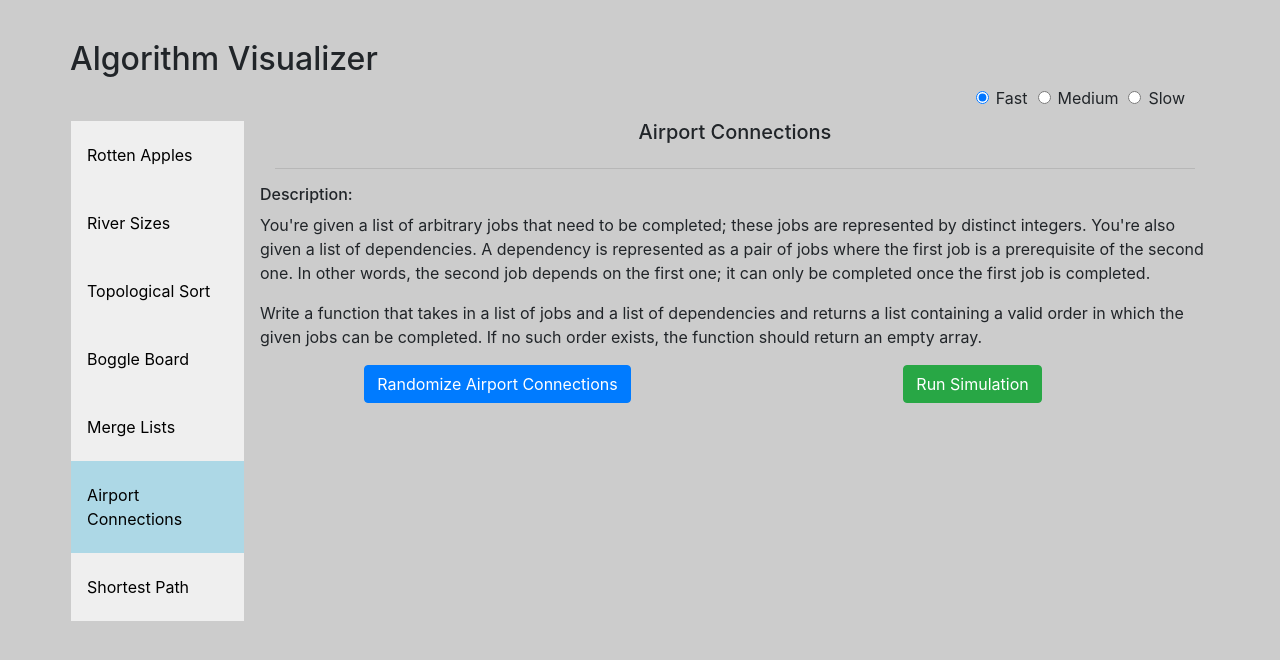
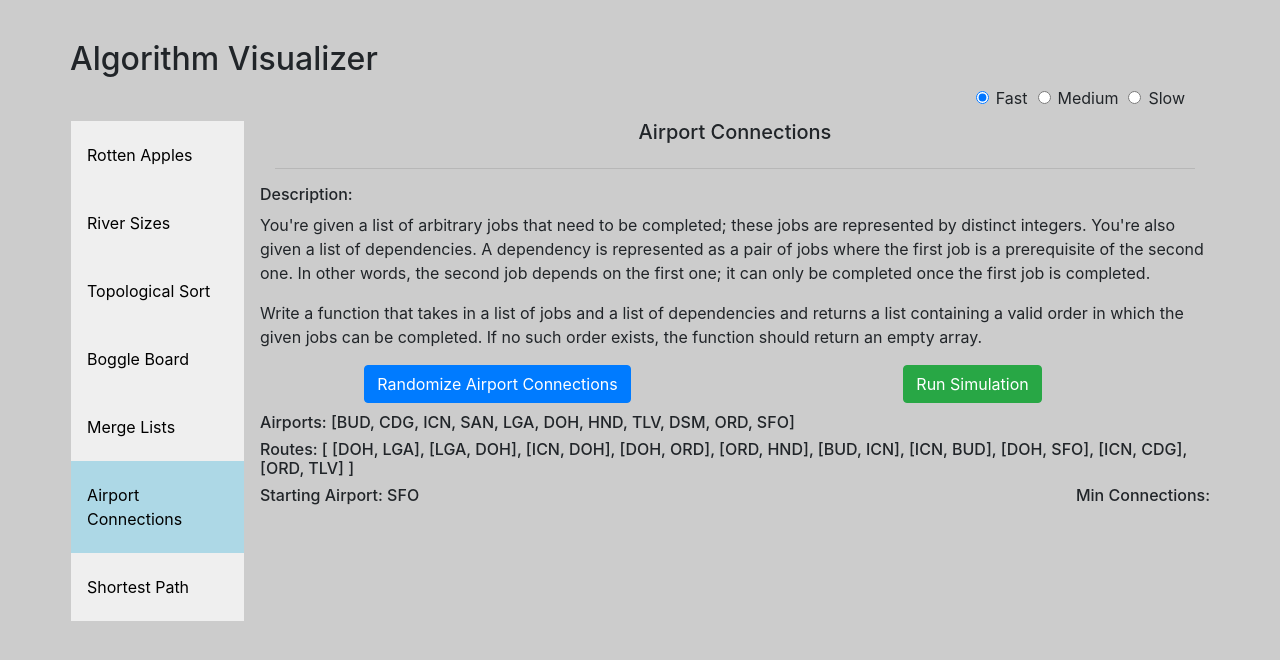
Before and after one commit to SpenserDavis/algoVisualizer, a React (Create React App) app: page /airports in a window 1280 px wide. Shown: the top 660 px of the page. Built offline with nearby package versions, Linux system fonts and the light colour scheme.

Commit message:
airport route randomization added

```diff
--- a/src/components/Algos/Airports/index.jsx
+++ b/src/components/Algos/Airports/index.jsx
@@ -3,6 +3,31 @@ import description from "../../../algoProblemDescriptions/topological";
 import AlgoHeader from "../../../components/AlgoHeader";
 import Buttons from "../../Buttons";
 import AirportConnGraph from "./AirportConnGraph";
+import { shuffle } from "../../../services/utilities";
+
+const allAirports = [
+  "BGI",
+  "CDG",
+  "DEL",
+  "DOH",
+  "DSM",
+  "EWR",
+  "EYW",
+  "HND",
+  "ICN",
+  "JFK",
+  "LGA",
+  "LHR",
+  "ORD",
+  "SAN",
+  "SFO",
+  "SIN",
+  "TLV",
+  "BUD",
+];
+
+const numRoutesLowerBound = 3;
+const numRoutesUpperBound = 12;
 
 class Airports extends React.Component {
   constructor(props) {
@@ -26,10 +51,51 @@ class Airports extends React.Component {
     this._isMounted = false;
   }
 
-  generateAirportConnections = () => {};
+  generateAirportConnections = () => {
+    const numAirports = Math.floor(
+      Math.random() * (numRoutesUpperBound - numRoutesLowerBound) +
+        numRoutesLowerBound
+    );
+    const numRoutes = Math.floor(
+      Math.random() * (numAirports - numRoutesLowerBound) + numRoutesLowerBound
+    );
+    const randomAirports = shuffle(allAirports.slice());
+    const airports = randomAirports.slice(0, numAirports);
+    const startingAirport =
+      airports[Math.floor(Math.random() * airports.length)];
+    const routes = [];
+
+    for (let i = 0; i < numRoutes; i++) {
+      routes.push(this.generateRandomConnection(airports, routes));
+    }
+    this._isMounted && this.setState({ airports, routes, startingAirport });
+  };
+
+  generateRandomConnection = (airports, routes) => {
+    let start = airports[Math.floor(Math.random() * airports.length)];
+    let destination = airports[Math.floor(Math.random() * airports.length)];
+
+    while (
+      start === destination ||
+      routes.indexOf([start, destination]) !== -1
+    ) {
+      start = airports[Math.floor(Math.random() * airports.length)];
+      destination = airports[Math.floor(Math.random() * airports.length)];
+    }
+    return [start, destination];
+  };
 
   runSimulation = () => {
     this._isMounted && this.setState({ simulationIsRunning: true });
+  };
+
+  handleSimulationCompletion = () => {
+    this._isMounted &&
+      this.setState({ simulationIsRunning: false, simulationIsComplete: true });
+  };
+
+  updateMinConnections = (minConnections) => {
+    this._isMounted && this.setState({ minConnections });
   };
 
   renderAirportConnectionsRow = () => {
@@ -53,8 +119,11 @@ class Airports extends React.Component {
         <div className="row d-flex justify-content-start align-items-center">
           <h6 className="no-wrap">Airports: {`[${airports.join(", ")}]`}</h6>
         </div>
+        <div className="row d-flex justify-content-start align-items-center">
+          <h6>Routes: {routesString}</h6>
+        </div>
         <div className="row d-flex justify-content-between align-items-center">
-          <h6>Routes: {routesString}</h6>
+          <h6 className="no-wrap">Starting Airport: {startingAirport}</h6>{" "}
           <h6
             className={`no-wrap ${
               simulationIsComplete ? "simCompleteBox" : ""
@@ -63,9 +132,6 @@ class Airports extends React.Component {
             Min Connections:{" "}
             {(simulationIsRunning || simulationIsComplete) && minConnections}
           </h6>
-        </div>
-        <div className="row d-flex justify-content-start align-items-center">
-          <h6 className="no-wrap">Starting Airport: {startingAirport}</h6>
         </div>
       </div>
     );
@@ -110,3 +176,50 @@ class Airports extends React.Component {
 }
 
 export default Airports;
+
+// test case
+
+// const airports = [
+//   "BGI",
+//   "CDG",
+//   "DEL",
+//   "DOH",
+//   "DSM",
+//   "EWR",
+//   "EYW",
+//   "HND",
+//   "ICN",
+//   "JFK",
+//   "LGA",
+//   "LHR",
+//   "ORD",
+//   "SAN",
+//   "SFO",
+//   "SIN",
+//   "TLV",
+//   "BUD"
+// ],
+
+// const routes = [
+//   ["DSM", "ORD"],
+//   ["ORD", "BGI"],
+//   ["BGI", "LGA"],
+//   ["SIN", "CDG"],
+//   ["CDG", "SIN"],
+//   ["CDG", "BUD"],
+//   ["DEL", "DOH"],
+//   ["DEL", "CDG"],
+//   ["TLV", "DEL"],
+//   ["EWR", "HND"],
+//   ["HND", "ICN"],
+//   ["HND", "JFK"],
+//   ["ICN", "JFK"],
+//   ["JFK", "LGA"],
+//   ["EYW", "LHR"],
+//   ["LHR", "SFO"],
+//   ["SFO", "SAN"],
+//   ["SFO", "DSM"],
+//   ["SAN", "EYW"]
+// ]
+
+// const startingAirport = "LGA"
--- a/src/components/Algos/Apples.jsx
+++ b/src/components/Algos/Apples.jsx
@@ -150,8 +150,7 @@ class Apples extends React.Component {
     return infectedNeighbors;
   };
 
-  renderGrid = () => {
-    const { appleMatrix } = this.state;
+  renderGrid = (appleMatrix) => {
     return (
       <div className="row grid">
         <div className="col">
@@ -173,11 +172,26 @@ class Apples extends React.Component {
     );
   };
 
+  renderDayCounter = (
+    simulationIsComplete,
+    simulationIsRunning,
+    dayCounter
+  ) => {
+    return (
+      <div className="col d-flex justify-content-center align-items-end">
+        <h6 className={simulationIsComplete ? "simCompleteBox" : ""}>
+          Days: {(simulationIsRunning || simulationIsComplete) && dayCounter}
+        </h6>
+      </div>
+    );
+  };
+
   render() {
     const {
       simulationIsComplete,
       simulationIsRunning,
       dayCounter,
+      appleMatrix,
     } = this.state;
     return (
       <>
@@ -189,12 +203,12 @@ class Apples extends React.Component {
           simulationIsRunning={simulationIsRunning}
           simulationIsComplete={simulationIsComplete}
         />
-        <div className="col d-flex justify-content-center align-items-end">
-          <h6 className={simulationIsComplete ? "simCompleteBox" : ""}>
-            Days: {(simulationIsRunning || simulationIsComplete) && dayCounter}
-          </h6>
-        </div>
-        {this.renderGrid()}
+        {this.renderDayCounter(
+          simulationIsComplete,
+          simulationIsRunning,
+          dayCounter
+        )}
+        {this.renderGrid(appleMatrix)}
       </>
     );
   }
--- a/src/components/Algos/Boggle.jsx
+++ b/src/components/Algos/Boggle.jsx
@@ -316,8 +316,7 @@ class Boggle extends React.Component {
     return `gridSquare ${colorClass} ${currNodeClass} ${visitingNodeClass} ${wordNode}`;
   };
 
-  renderGrid = () => {
-    const { board } = this.state;
+  renderGrid = (board) => {
     return (
       <div className="row grid">
         <div className="col">
@@ -339,11 +338,40 @@ class Boggle extends React.Component {
     );
   };
 
+  renderTargetAndFoundWords = (
+    simulationIsComplete,
+    simulationIsRunning,
+    foundWords,
+    targetWords
+  ) => {
+    return (
+      <div
+        id="target-words"
+        className="row d-flex justify-content-between align-items-center"
+      >
+        <div className="col">
+          <h6>Target Words: </h6>
+          <span> {targetWords.join(", ")}</span>
+        </div>
+        <div className={`col ${simulationIsComplete ? "simCompleteBox" : ""}`}>
+          <h6>Found Words:</h6>
+          <span>
+            {" "}
+            {(simulationIsRunning || simulationIsComplete) &&
+              `[${Object.keys(foundWords).join(", ")}]`}
+          </span>
+        </div>
+      </div>
+    );
+  };
+
   render() {
     const {
       simulationIsComplete,
       simulationIsRunning,
       foundWords,
+      targetWords,
+      board,
     } = this.state;
     return (
       <>
@@ -355,27 +383,13 @@ class Boggle extends React.Component {
           simulationIsRunning={simulationIsRunning}
           simulationIsComplete={simulationIsComplete}
         />
-
-        <div
-          id="target-words"
-          className="row d-flex justify-content-between align-items-center"
-        >
-          <div className="col">
-            <h6>Target Words: </h6>
-            <span> {this.state.targetWords.join(", ")}</span>
-          </div>
-          <div
-            className={`col ${simulationIsComplete ? "simCompleteBox" : ""}`}
-          >
-            <h6>Found Words:</h6>
-            <span>
-              {" "}
-              {(simulationIsRunning || simulationIsComplete) &&
-                `[${Object.keys(foundWords).join(", ")}]`}
-            </span>
-          </div>
-        </div>
-        {this.renderGrid()}
+        {this.renderTargetAndFoundWords(
+          simulationIsComplete,
+          simulationIsRunning,
+          foundWords,
+          targetWords
+        )}
+        {this.renderGrid(board)}
       </>
     );
   }
--- a/src/components/Algos/Rivers.jsx
+++ b/src/components/Algos/Rivers.jsx
@@ -241,8 +241,7 @@ class Rivers extends React.Component {
     return `gridSquare ${colorClass} ${currNodeClass} ${visitedNodeClass} ${riverNode}`;
   };
 
-  renderGrid = () => {
-    const { riverMatrix } = this.state;
+  renderGrid = (riverMatrix) => {
     return (
       <div className="row grid">
         <div className="col">
@@ -264,11 +263,30 @@ class Rivers extends React.Component {
     );
   };
 
+  renderRiverSizes = (
+    simulationIsComplete,
+    simulationIsRunning,
+    riverSizes
+  ) => {
+    return (
+      <div className="col d-flex justify-content-center align-items-end">
+        <h6
+          className={`no-wrap ${simulationIsComplete ? "simCompleteBox" : ""}`}
+        >
+          Sizes:{" "}
+          {(simulationIsRunning || simulationIsComplete) &&
+            `[${riverSizes.toString()}]`}
+        </h6>
+      </div>
+    );
+  };
+
   render() {
     const {
       simulationIsComplete,
       simulationIsRunning,
       riverSizes,
+      riverMatrix,
     } = this.state;
     return (
       <>
@@ -280,18 +298,12 @@ class Rivers extends React.Component {
           simulationIsRunning={simulationIsRunning}
           simulationIsComplete={simulationIsComplete}
         />
-        <div className="col d-flex justify-content-center align-items-end">
-          <h6
-            className={`no-wrap ${
-              simulationIsComplete ? "simCompleteBox" : ""
-            }`}
-          >
-            Sizes:{" "}
-            {(simulationIsRunning || simulationIsComplete) &&
-              `[${riverSizes.toString()}]`}
-          </h6>
-        </div>
-        {this.renderGrid()}
+        {this.renderRiverSizes(
+          simulationIsComplete,
+          simulationIsRunning,
+          riverSizes
+        )}
+        {this.renderGrid(riverMatrix)}
       </>
     );
   }
--- a/src/components/Algos/Topological/TopoGraph.jsx
+++ b/src/components/Algos/Topological/TopoGraph.jsx
@@ -499,6 +499,8 @@ class TopoGraph extends React.Component {
           }
           restart();
           break;
+        default:
+          break;
       }
     }
 
--- a/src/components/Algos/Topological/index.jsx
+++ b/src/components/Algos/Topological/index.jsx
@@ -47,7 +47,8 @@ class Topo extends React.Component {
     let prereq = Math.ceil(Math.random() * numJobs);
     let job = Math.ceil(Math.random() * numJobs);
     while (prereq === job || deps.indexOf([prereq, job]) !== -1) {
-      [prereq, job] = this.generateRandomDep(i, numJobs, deps);
+      prereq = Math.ceil(Math.random() * numJobs);
+      job = Math.ceil(Math.random() * numJobs);
     }
     return [prereq, job];
   };
```
